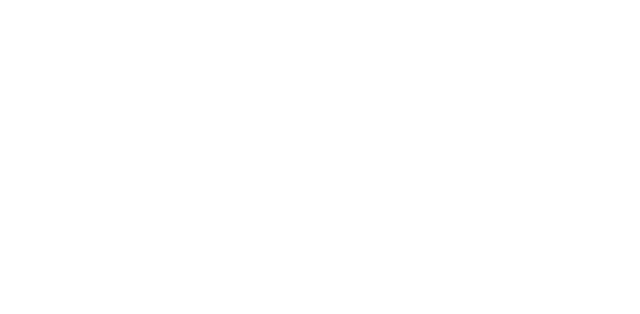
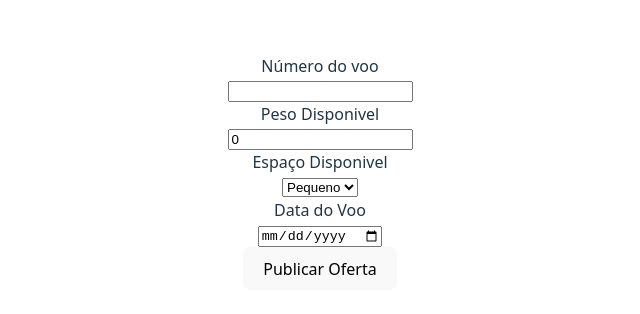
Before and after one commit to Nilson04C/Travelex, a React (Vite) app: page /registarOfertas in a window 1280 px wide. Before the commit this address had no page. Shown: the part 228-542 px from the top of the page, without its empty margins (320-960 px from the left). Built offline with nearby package versions, Linux system fonts and the light colour scheme.

Commit message:
criar Offer

```diff
--- a/src/App.tsx
+++ b/src/App.tsx
@@ -3,6 +3,7 @@ import { BrowserRouter as Router, Routes, Route } from "react-router-dom";
 import HomeScreen from "./pages/HomeScreen";
 import BuscarViaj from "./pages/buscar_viaj";
 import ResultadoViagem from "./pages/result_viaj";
+import RegistarOferta from "./pages/registarOferta";
 
 function App() {
   return (
@@ -11,6 +12,7 @@ function App() {
         <Route path="/" element={<HomeScreen />} />
         <Route path="/buscar_viaj" element={<BuscarViaj/>} />
         <Route path="/result_viaj" element={<ResultadoViagem />} />
+        <Route path="/registarOfertas" element={<RegistarOferta />} />
       </Routes>
     </Router>
   );
--- a/src/pages/HomeScreen.tsx
+++ b/src/pages/HomeScreen.tsx
@@ -18,7 +18,7 @@ export default function HomeScreen() {
         <div className="mt-6 space-y-4">
           <button
             className="w-full flex items-center justify-center bg-black text-white px-4 py-2 rounded-xl shadow hover:opacity-80"
-          >
+            onClick={() => navigate("/registarOfertas")} >
             <FaPlane className="mr-2" /> Levar Encomenda
           </button>
 
--- /dev/null
+++ b/src/pages/registarOferta.tsx
@@ -0,0 +1,108 @@
+import React, { useState } from 'react';
+import { useNavigate } from 'react-router-dom';
+
+const addOferta: React.FC = () => {
+    const [flightNumber, setFlightNumber] = useState<string>('');
+    const [weight, setWeight] = useState<number>(0);
+    const [space, setSpace] = useState<string>('');
+    const [date, setDate] = useState<string>('');
+    const navigate = useNavigate();
+
+    const setOffer = async (event: React.FormEvent) => {
+        event.preventDefault();
+        const offerData = {
+            flight: "fligtid teste",
+            weight,
+            space,
+            date,
+        };
+
+        try {
+            // Envia os dados para a API usando POST
+            const response = await fetch('http://localhost:3000/api/setOffer', {
+                method: 'POST',
+                headers: {
+                    'Content-Type': 'application/json',
+                },
+                body: JSON.stringify(offerData), // Envia os dados no corpo da requisição
+            });
+
+            if (!response.ok) {
+                throw new Error('Erro ao criar a oferta');
+            }
+
+            const result = await response.json();
+            console.log('Oferta criada com sucesso:', result);
+
+            // Redireciona para outra página após o sucesso
+            //navigate('/result_viaj');
+        } catch (error) {
+            console.error('Erro ao criar a oferta:', error);
+        }
+
+
+        console.log(`Criando oferta para o voo ${flightNumber} com peso ${weight} e espaço ${space} na data ${date}`);
+        // Redireciona para o arquivo resultad_viaj
+        //navigate(``);
+    };
+
+    return (
+        <div>
+            <form onSubmit={setOffer}>
+                <div>
+                    <label htmlFor="flightNumber">Número do voo</label>
+                    <br></br>
+                    <input
+                        type="text"
+                        id="flightNumber"
+                        value={flightNumber}
+                        onChange={(e) => setFlightNumber(e.target.value)}
+                    >
+                    </input>
+                    <br></br>
+
+                    <label htmlFor="weigth">Peso Disponivel</label>
+                    <br></br>
+                    <input
+                        type="number"
+                        id="weigth"
+                        value={weight}
+                        onChange={(e) => setWeight(Number(e.target.value))}
+                    >
+                    </input>
+                    <br></br>
+
+
+                    <label htmlFor="space">Espaço Disponivel</label>
+                    <br></br>
+                    <select
+                        id="space"
+                        value={space}
+                        onChange={(e) => setSpace(e.target.value)}
+                    >
+                        <option value="small">Pequeno</option>
+                        <option value="medium">Médio</option>
+                        <option value="large">Grande</option>
+                    </select>
+                    <br></br>
+
+
+                    <label htmlFor="date">Data do Voo</label>
+                    <br></br>
+                    <input
+                        type="date"
+                        id="date"
+                        value={date}
+                        onChange={(e) => setDate(e.target.value)}
+                    >
+                    </input>
+                    <br></br>
+
+                </div>
+                <button type="submit">Publicar Oferta</button>
+            </form>
+        </div>
+    );
+};
+
+export default addOferta;
--- a/src/server/API/index.ts
+++ b/src/server/API/index.ts
@@ -1,6 +1,7 @@
 import { Router } from "express";
 import offersRoutes from "./firestore/Getofferbyroute"; // Importa as rotas de "offers"
 import deliveryRoutes from "./firestore/Getdeliverybyuser"; // Importa as rotas de "delivery"
+import setOffer from "./firestore/setOffer"; // Importa as rotas de "setOffer"
 // Você pode adicionar mais rotas aqui, como "usersRoutes", etc.
 
 const router = Router();
@@ -9,6 +10,8 @@ const router = Router();
 router.use("/api", offersRoutes);
 // Use as rotas de "delivery"
 router.use("/api", deliveryRoutes);
+// Use as rotas de "setOffer"
+router.use("/api", setOffer);
 
 // Adicione outras rotas aqui, se necessário
 // router.use("/api/users", usersRoutes);
--- a/src/server/config.ts
+++ b/src/server/config.ts
@@ -4,6 +4,9 @@ import router from "./API/index"; // Importa as rotas consolidadas
 
 const app = express();
 const port = 3000;
+
+// Middleware para processar JSON no corpo da requisição
+app.use(express.json());
 
 app.use(cors());
 // Usa as rotas consolidadas
--- a/src/server/firestoreService.ts
+++ b/src/server/firestoreService.ts
@@ -35,13 +35,12 @@ interface Flight {
 }
 
 interface Offer {
-  id: string;
   flight: string;
   user: string;
   user_name: string;
   weight: number;
   space: string;
-  a_date: string;
+  date: string;
 }
 
 interface Delivery {
```
Also changed, not shown: Test.ts (+27 -2 lines), src/server/API/firestore/setOffer.ts (added, +28 -0 lines).
